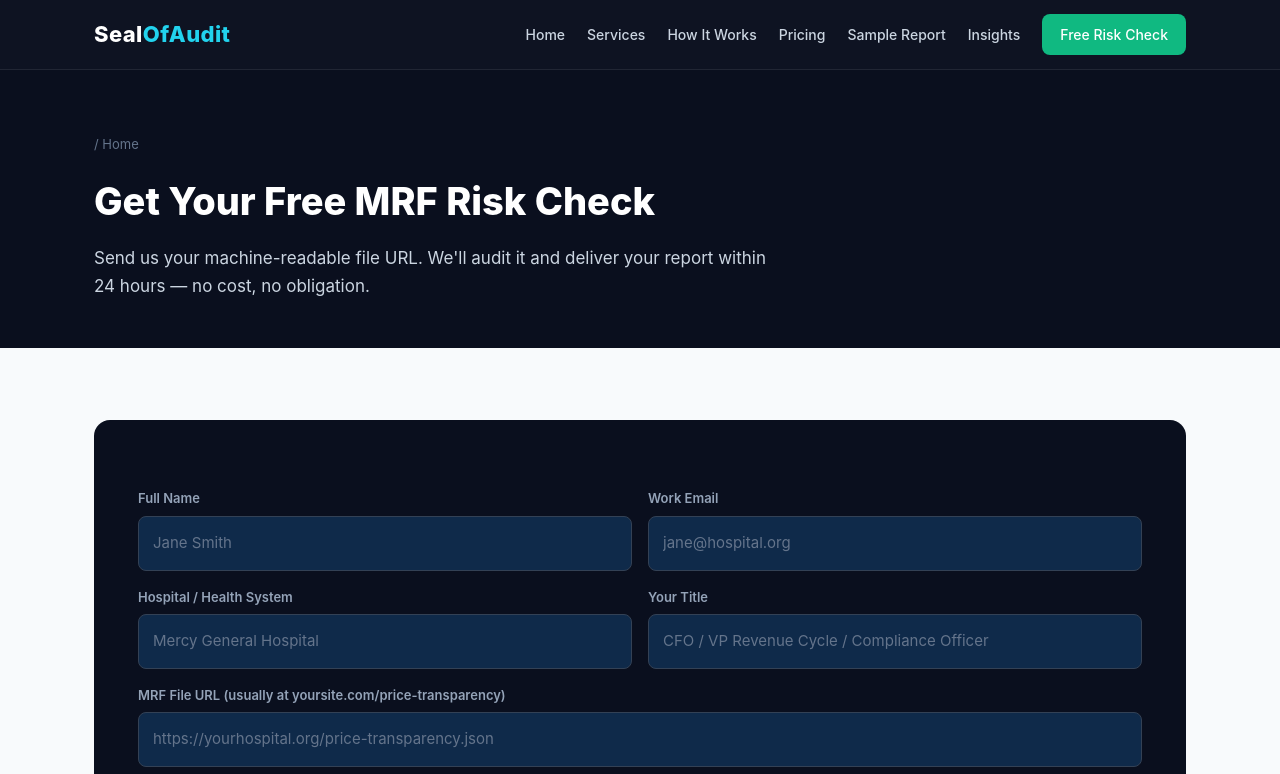
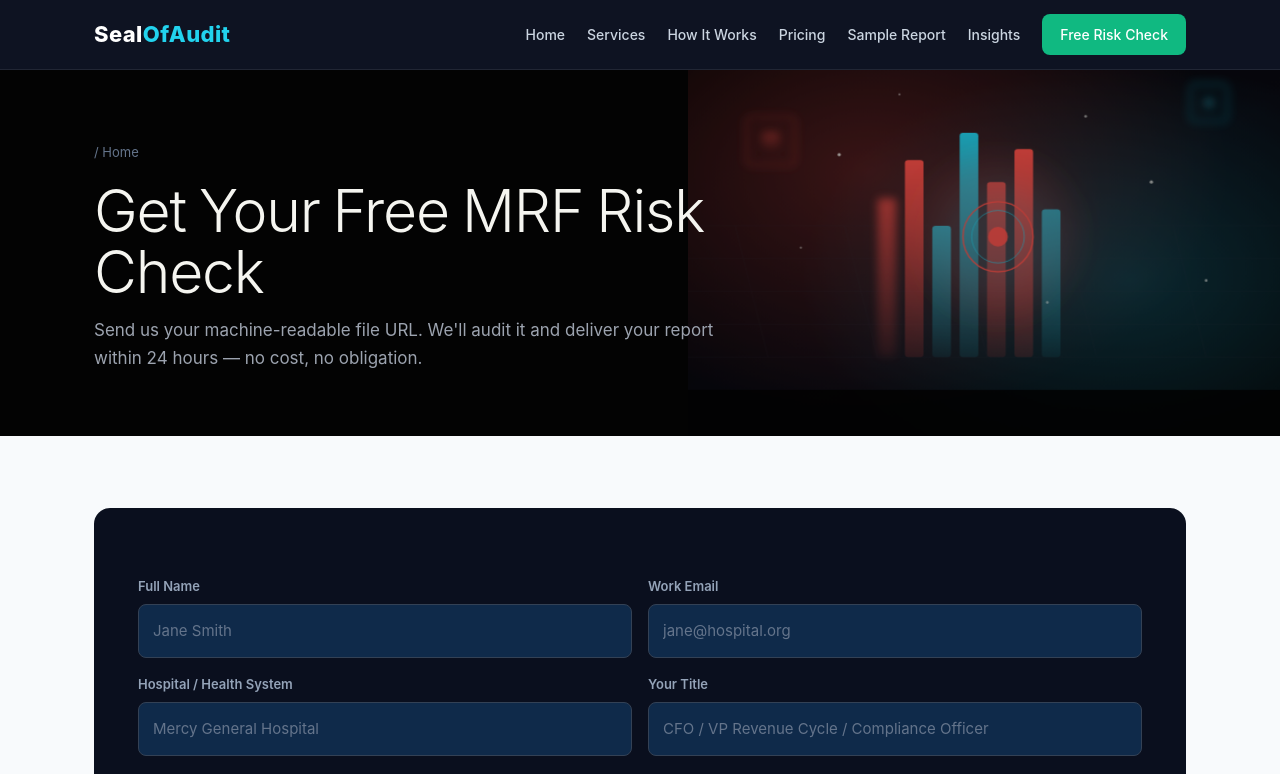
Before and after one commit to yasir23/sealofaudit, a Next.js app: page /contact in a window 1280 px wide. Shown: the top 774 px of the page. Built offline with nearby package versions, Linux system fonts and the light colour scheme.

Commit message:
studio PageHero for all inner pages + tilt service cards

```diff
--- a/app/globals.css
+++ b/app/globals.css
@@ -344,12 +344,23 @@ button[type="submit"]:hover { background: #059669; }
 .post-meta { font-size: 12px; color: #94a3b8; margin-top: 14px; }
 @media (max-width: 768px) { .post-grid { grid-template-columns: 1fr; } }
 
-/* PAGE HERO */
-.page-hero { background: var(--ink); color: #fff; padding: 64px 0 48px; }
-.page-hero h1 { font-size: 38px; font-weight: 800; margin-bottom: 12px; }
-.page-hero p { color: #cbd5e1; font-size: 17px; max-width: 680px; }
-.breadcrumb { font-size: 13px; color: #64748b; margin-bottom: 14px; }
-.breadcrumb a { color: #38bdf8; }
+/* PAGE HERO — studio dark cinematic with 4D depth */
+.page-hero {
+  background: #030303;
+  color: #f5f5f0; padding: 72px 0 64px; position: relative; overflow: hidden;
+}
+.page-hero .container { position: relative; z-index: 2; }
+.page-hero-4d {
+  position: absolute; right: -4%; top: 0; width: 52%; height: 100%;
+  pointer-events: none; opacity: 0.75; z-index: 1;
+  display: flex; align-items: center; justify-content: center;
+}
+.page-hero-4d svg, .page-hero-4d img { width: 100%; max-width: 620px; height: auto; }
+.page-hero h1 { font-size: clamp(34px, 4.6vw, 64px); font-weight: 800; margin-bottom: 14px; letter-spacing: -0.02em; line-height: 1.04; max-width: 760px; }
+.page-hero p { color: #9ca3af; font-size: 17px; max-width: 640px; }
+.page-hero .breadcrumb { font-size: 13px; color: #64748b; margin-bottom: 16px; position: relative; z-index: 2; }
+.page-hero .breadcrumb a { color: #38bdf8; }
+@media (max-width: 900px) { .page-hero-4d { display: none; } }
 
 /* TABLE */
 .tbl-wrap { overflow-x: auto; background: #fff; border: 1px solid var(--line); border-radius: 10px; }
--- a/app/services/page.js
+++ b/app/services/page.js
@@ -1,4 +1,5 @@
 import PageHero from "@/components/PageHero";
+import Tilt4D from "@/components/Tilt4D";
 import Link from "next/link";
 
 export const metadata = {
@@ -34,6 +35,7 @@ export default function Services() {
       <section>
         <div className="container">
           <div className="services-grid">
+            <Tilt4D max={7}>
               <div className="svc-card">
                 <div className="svc-icon">🔍</div>
                 <h3>Free MRF Risk Check</h3>
@@ -42,6 +44,8 @@ export default function Services() {
                 <p style={{ marginTop: 12 }}>You get a red-flag summary with high/medium/low risk ratings and exactly what CMS would cite. No obligation.</p>
                 <Link className="svc-link" href="/contact">Start free →</Link>
               </div>
+            </Tilt4D>
+            <Tilt4D max={7}>
               <div className="svc-card">
                 <div className="svc-icon">📋</div>
                 <h3>Compliance Audit</h3>
@@ -50,6 +54,8 @@ export default function Services() {
                 <p style={{ marginTop: 12 }}>The report documents your compliance posture — useful if CMS asks questions later.</p>
                 <Link className="svc-link" href="/pricing">See pricing →</Link>
               </div>
+            </Tilt4D>
+            <Tilt4D max={7}>
               <div className="svc-card">
                 <div className="svc-icon">🛠️</div>
                 <h3>Full Remediation</h3>
@@ -58,6 +64,7 @@ export default function Services() {
                 <p style={{ marginTop: 12 }}>End-to-end: from non-compliant to audit-ready, with ongoing protection.</p>
                 <Link className="svc-link" href="/contact">Talk to us →</Link>
               </div>
+            </Tilt4D>
           </div>
         </div>
       </section>
--- a/components/PageHero.js
+++ b/components/PageHero.js
@@ -1,8 +1,26 @@
 import Link from "next/link";
+import Parallax4D from "@/components/Parallax4D";
+import StaggerText from "@/components/StaggerText";
 
-export default function PageHero({ crumbs, title, sub }) {
+/**
+ * PageHero — studio-grade inner-page header (dark cinematic + 4D depth).
+ * Used by services, pricing, how-it-works, sample-report, insights, contact.
+ */
+export default function PageHero({ crumbs, title, sub, visual = "compliance" }) {
+  const visuals = {
+    compliance: "/4d/compliance-hero.svg",
+    report: "/4d/report-visual.svg",
+  };
+  const src = visuals[visual] || visuals.compliance;
+
   return (
     <header className="page-hero">
+      <div className="page-hero-4d" aria-hidden="true">
+        <Parallax4D speed={0.12} maxShift={28}>
+          {/* eslint-disable-next-line @next/next/no-img-element */}
+          <img src={src} alt="" width={640} height={420} />
+        </Parallax4D>
+      </div>
       <div className="container">
         {crumbs && (
           <div className="breadcrumb">
@@ -18,7 +36,9 @@ export default function PageHero({ crumbs, title, sub }) {
             )}
           </div>
         )}
-        <h1>{title}</h1>
+        <h1>
+          <StaggerText text={title} split={[]} stagger={35} />
+        </h1>
         {sub && <p>{sub}</p>}
       </div>
     </header>
```
Also changed, not shown: 39 other files (tests, documents, lock files or other folders). Lines whose indentation alone changed are shown as unchanged.
